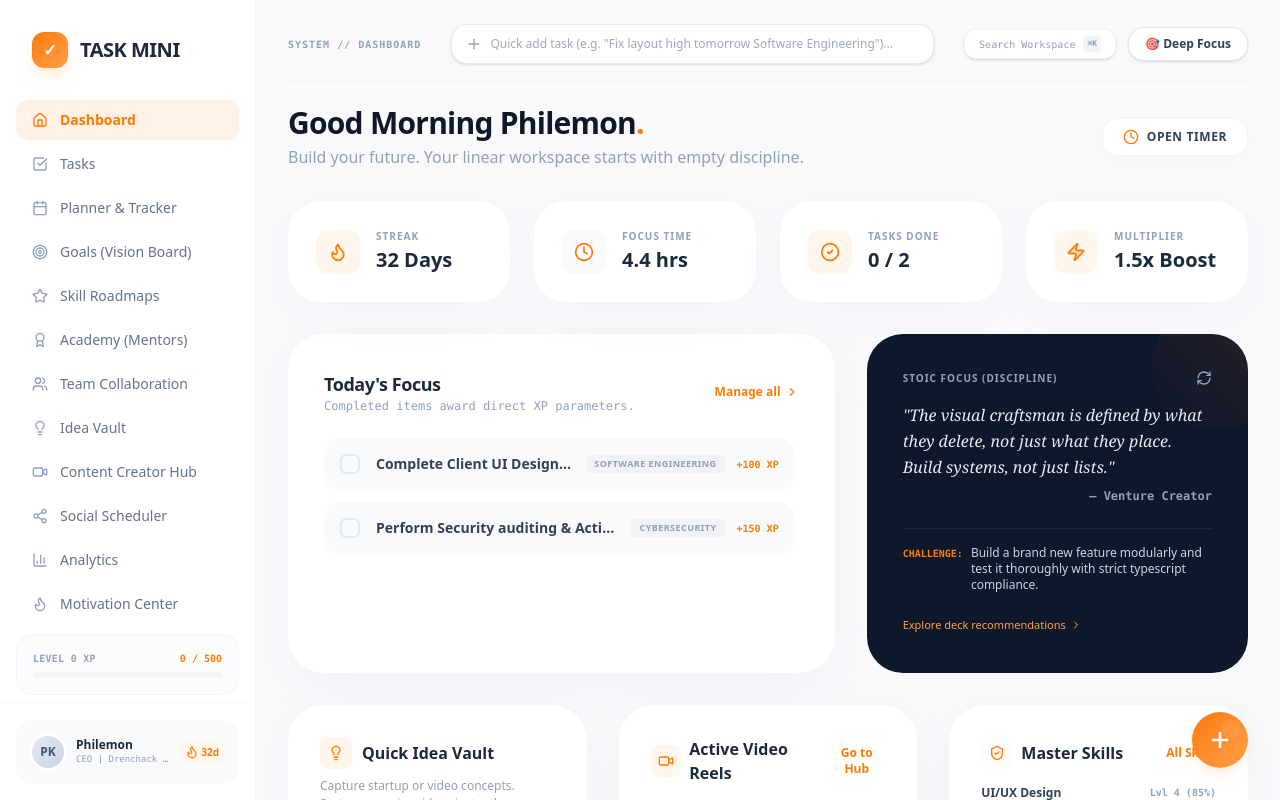
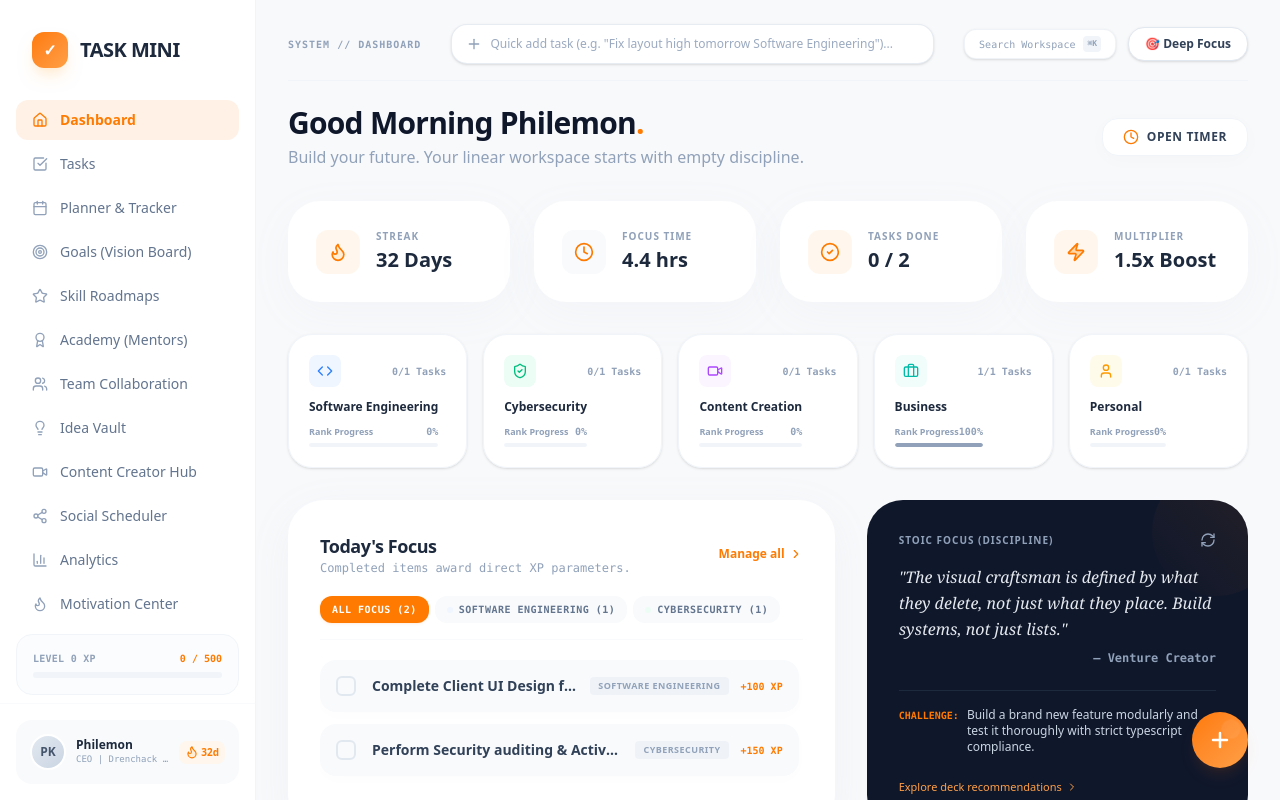
Before and after one commit to Philemon12421/Task-Mini, a React (Vite) app: page / in a window 1280 px wide. Built offline with nearby package versions, Linux system fonts and the light colour scheme.

Commit message:
feat: add category filtering to dashboard
Implement category selection state and filtering logic to allow users to view today's tasks by specific category.

```diff
--- a/src/components/DashboardView.tsx
+++ b/src/components/DashboardView.tsx
@@ -2,7 +2,8 @@ import { motion } from "motion/react";
 import { Task, Goal, Skill, MotivationState, Category } from "../types";
 import {
   CheckCircle2, Circle, Clock, Flame, BookOpen, ChevronRight,
-  Lightbulb, ShieldCheck, Video, RefreshCw, Zap, Plus, Sparkles, X, AlertCircle
+  Lightbulb, ShieldCheck, Video, RefreshCw, Zap, Plus, Sparkles, X, AlertCircle,
+  Code, Briefcase, User
 } from "lucide-react";
 import { useState, FormEvent, useEffect, useRef } from "react";
 
@@ -47,6 +48,9 @@ export default function DashboardView({
   const [nlpSuccess, setNlpSuccess] = useState(false);
   const fabInputRef = useRef<HTMLInputElement>(null);
 
+  // Category state for interactive matrix & checklist filter
+  const [selectedCategory, setSelectedCategory] = useState<Category | "All">("All");
+
   const handleQuickIdeaSubmit = (e: FormEvent) => {
     e.preventDefault();
     if (!quickIdeaTitle.trim()) return;
@@ -56,10 +60,65 @@ export default function DashboardView({
     setTimeout(() => setSuccessMsg(false), 2500);
   };
 
-  // Process numbers
+  // Process numbers & categories
   const todayTasks = tasks.filter(t => t.deadline === "2026-06-11" || t.id === "task-1" || t.id === "task-2" || t.tags?.includes("NLP"));
   const completedTodayCount = todayTasks.filter(t => t.status === "Completed").length;
   const totalTodayCount = todayTasks.length;
+
+  const filteredTodayTasks = selectedCategory === "All"
+    ? todayTasks
+    : todayTasks.filter(t => t.category === selectedCategory);
+
+  const getCategoryStats = (cat: Category) => {
+    const catTasks = tasks.filter(t => t.category === cat);
+    const total = catTasks.length;
+    const completed = catTasks.filter(t => t.status === "Completed").length;
+    const progress = total > 0 ? Math.round((completed / total) * 100) : 0;
+    return { total, completed, progress };
+  };
+
+  const categoriesList: { name: Category; icon: any; color: string; bg: string; border: string; darkBg: string }[] = [
+    {
+      name: "Software Engineering",
+      icon: Code,
+      color: "text-blue-500",
+      bg: "bg-blue-50",
+      border: "border-blue-100",
+      darkBg: "dark:bg-blue-950/20"
+    },
+    {
+      name: "Cybersecurity",
+      icon: ShieldCheck,
+      color: "text-emerald-500",
+      bg: "bg-emerald-50",
+      border: "border-emerald-100",
+      darkBg: "dark:bg-emerald-950/20"
+    },
+    {
+      name: "Content Creation",
+      icon: Video,
+      color: "text-purple-500",
+      bg: "bg-purple-50",
+      border: "border-purple-100",
+      darkBg: "dark:bg-purple-950/20"
+    },
+    {
+      name: "Business",
+      icon: Briefcase,
+      color: "text-teal-500",
+      bg: "bg-teal-50",
+      border: "border-teal-100",
+      darkBg: "dark:bg-teal-950/20"
+    },
+    {
+      name: "Personal",
+      icon: User,
+      color: "text-amber-500",
+      bg: "bg-amber-50",
+      border: "border-amber-100",
+      darkBg: "dark:bg-amber-950/20"
+    }
+  ];
 
   // Real-time NLP parsing engine for FAB
   const parseNLPTask = (input: string) => {
@@ -204,14 +263,14 @@ export default function DashboardView({
       {/* Grid: High Stakes Stats Cards */}
       <div
         id="dashboard-bento-metrics"
-        className={`grid grid-cols-2 lg:grid-cols-4 gap-6 transition-all duration-1000 ${
+        className={`grid grid-cols-1 sm:grid-cols-2 lg:grid-cols-4 gap-4 sm:gap-6 transition-all duration-1000 ${
           isDeepFocus
             ? "opacity-15 pointer-events-none select-none filter saturate-50 blur-[0.2px] hover:opacity-100 hover:pointer-events-auto hover:blur-none hover:saturate-100"
             : "opacity-100"
         }`}
       >
         {/* Metric 1: Streak */}
-        <div className="bg-white/95 dark:bg-slate-900/90 p-7 rounded-[32px] shadow-[0_12px_44px_rgba(148,163,184,0.06)] border-none flex items-center gap-4 relative overflow-hidden group">
+        <div className="bg-white/95 dark:bg-slate-900/90 p-5 sm:p-7 rounded-3xl sm:rounded-[32px] shadow-[0_12px_44px_rgba(148,163,184,0.06)] border-none flex items-center gap-4 relative overflow-hidden group">
           <div className="w-11 h-11 rounded-xl bg-orange-50 dark:bg-orange-500/10 flex items-center justify-center text-[#FF7A00] shrink-0 font-bold">
             <Flame className="w-5 h-5 text-[#FF7A00] fill-orange-100" />
           </div>
@@ -222,7 +281,7 @@ export default function DashboardView({
         </div>
 
         {/* Metric 2: Time Used Today */}
-        <div className="bg-white/95 dark:bg-slate-900/90 p-7 rounded-[32px] shadow-[0_12px_44px_rgba(148,163,184,0.06)] border-none flex items-center gap-4 relative overflow-hidden group">
+        <div className="bg-white/95 dark:bg-slate-900/90 p-5 sm:p-7 rounded-3xl sm:rounded-[32px] shadow-[0_12px_44px_rgba(148,163,184,0.06)] border-none flex items-center gap-4 relative overflow-hidden group">
           <div className="w-11 h-11 rounded-xl bg-slate-50 dark:bg-slate-800 flex items-center justify-center text-slate-700 shrink-0">
             <Clock className="w-5 h-5 text-[#FF7A00]" />
           </div>
@@ -233,7 +292,7 @@ export default function DashboardView({
         </div>
 
         {/* Metric 3: Task Progress */}
-        <div className="bg-white/95 dark:bg-slate-900/90 p-7 rounded-[32px] shadow-[0_12px_44px_rgba(148,163,184,0.06)] border-none flex items-center gap-4 relative overflow-hidden group">
+        <div className="bg-white/95 dark:bg-slate-900/90 p-5 sm:p-7 rounded-3xl sm:rounded-[32px] shadow-[0_12px_44px_rgba(148,163,184,0.06)] border-none flex items-center gap-4 relative overflow-hidden group">
           <div className="w-11 h-11 rounded-xl bg-orange-50 dark:bg-orange-500/10 flex items-center justify-center text-[#FF7A00] shrink-0 font-bold text-sm">
             <CheckCircle2 className="w-5 h-5 text-[#FF7A00]" />
           </div>
@@ -246,7 +305,7 @@ export default function DashboardView({
         </div>
 
         {/* Metric 4: Multiplier/XP Booster */}
-        <div className="bg-white/95 dark:bg-slate-900/90 p-7 rounded-[32px] shadow-[0_12px_44px_rgba(148,163,184,0.06)] border-none flex items-center gap-4 relative overflow-hidden group">
+        <div className="bg-white/95 dark:bg-slate-900/90 p-5 sm:p-7 rounded-3xl sm:rounded-[32px] shadow-[0_12px_44px_rgba(148,163,184,0.06)] border-none flex items-center gap-4 relative overflow-hidden group">
           <div className="w-11 h-11 rounded-xl bg-orange-50 dark:bg-orange-500/10 flex items-center justify-center text-[#FF7A00] shrink-0">
             <Zap className="w-5 h-5 text-[#FF7A00] fill-orange-200" />
           </div>
@@ -257,26 +316,120 @@ export default function DashboardView({
         </div>
       </div>
 
+      {/* Interactive Category Taxonomy Matrix */}
+      <div
+        id="dashboard-category-matrix"
+        className={`grid grid-cols-2 sm:grid-cols-3 lg:grid-cols-5 gap-4 transition-all duration-1000 ${
+          isDeepFocus ? "opacity-15 pointer-events-none select-none filter blur-[0.2px]" : "opacity-100"
+        }`}
+      >
+        {categoriesList.map((catConfig) => {
+          const stats = getCategoryStats(catConfig.name);
+          const isSelected = selectedCategory === catConfig.name;
+          const CatIcon = catConfig.icon;
+
+          return (
+            <button
+              key={catConfig.name}
+              onClick={() => setSelectedCategory(isSelected ? "All" : catConfig.name)}
+              className={`p-4 sm:p-5 rounded-3xl border text-left transition-all duration-300 relative overflow-hidden flex flex-col justify-between group cursor-pointer ${
+                isSelected
+                  ? "bg-white dark:bg-slate-900 border-[#FF7A00] shadow-[0_8px_30px_rgba(255,122,0,0.12)] scale-[1.02]"
+                  : "bg-white/95 dark:bg-slate-900/90 border-slate-100 dark:border-slate-800/80 hover:border-slate-300 dark:hover:border-slate-700 hover:scale-[1.01] shadow-sm"
+              }`}
+            >
+              <div className="flex items-center justify-between w-full mb-3">
+                <div className={`p-2 rounded-lg ${catConfig.bg} ${catConfig.darkBg} ${catConfig.color}`}>
+                  <CatIcon className="w-4 h-4" />
+                </div>
+                <span className="text-[9px] sm:text-[10px] font-mono font-bold text-slate-400 dark:text-slate-500">
+                  {stats.completed}/{stats.total} Tasks
+                </span>
+              </div>
+
+              <div>
+                <h4 className="text-[11px] sm:text-xs font-bold text-slate-800 dark:text-slate-100 leading-tight">
+                  {catConfig.name}
+                </h4>
+
+                {/* Horizontal mini progress bar */}
+                <div className="mt-2.5">
+                  <div className="flex justify-between items-center text-[9px] font-semibold text-slate-400 dark:text-slate-500 mb-1">
+                    <span>Rank Progress</span>
+                    <span className="font-mono text-[9px] sm:text-[10px]">{stats.progress}%</span>
+                  </div>
+                  <div className="w-full bg-slate-100 dark:bg-slate-800/50 h-1 rounded-full overflow-hidden">
+                    <div
+                      style={{ width: `${stats.progress}%` }}
+                      className={`h-full rounded-full transition-all duration-500 ${
+                        isSelected ? "bg-[#FF7A00]" : "bg-slate-400 dark:bg-slate-600"
+                      }`}
+                    />
+                  </div>
+                </div>
+              </div>
+
+              {/* Highlight bar inside card */}
+              {isSelected && (
+                <div className="absolute top-0 left-0 right-0 h-[3px] bg-[#FF7A00]" />
+              )}
+            </button>
+          );
+        })}
+      </div>
+
       {/* Bento Layout Row 1: Focus Tasks & Stoic Motivation Banner */}
-      <div id="dashboard-main-row" className="grid grid-cols-1 lg:grid-cols-12 gap-8">
+      <div id="dashboard-main-row" className="grid grid-cols-1 lg:grid-cols-12 gap-6 lg:gap-8">
 
         {/* Left Side: Today's Focus Checklist (7 cols) - REMAINS ACTIVE & CRISP EVEN IN DEEP FOCUS! */}
         <div
           id="dashboard-col-focus"
-          className="lg:col-span-7 bg-white/95 dark:bg-slate-900/95 p-9 rounded-[36px] shadow-[0_12px_44px_rgba(148,163,184,0.08)] border-none flex flex-col transition-all duration-700"
+          className="lg:col-span-7 bg-white/95 dark:bg-slate-900/95 p-5 sm:p-8 rounded-3xl sm:rounded-[36px] shadow-[0_12px_44px_rgba(148,163,184,0.08)] border-none flex flex-col transition-all duration-700"
         >
-          <div className="flex justify-between items-center mb-6">
+          <div className="flex flex-col sm:flex-row sm:items-center justify-between gap-3 mb-5">
             <div>
               <h2 className="text-lg font-bold font-sans text-slate-800 dark:text-white tracking-tight">Today's Focus</h2>
-              <p className="text-xs text-slate-450 text-slate-400 font-mono">Completed items award direct XP parameters.</p>
+              <p className="text-xs text-slate-400 font-mono">Completed items award direct XP parameters.</p>
             </div>
             <button
               onClick={() => onNavigate("tasks")}
-              className="text-[#FF7A00] font-semibold text-xs flex items-center gap-1 hover:underline cursor-pointer"
+              className="text-[#FF7A00] font-semibold text-xs flex items-center gap-1 hover:underline cursor-pointer self-start sm:self-auto"
             >
               <span>Manage all</span>
               <ChevronRight className="w-3.5 h-3.5" />
             </button>
+          </div>
+
+          {/* Categorised Filter Pills Tray */}
+          <div className="flex flex-wrap gap-1.5 mb-5 border-b border-slate-50 dark:border-slate-800/45 pb-4">
+            <button
+              onClick={() => setSelectedCategory("All")}
+              className={`px-3 py-1.5 rounded-xl text-[9px] sm:text-[10px] font-bold font-mono uppercase tracking-wider transition-all cursor-pointer ${
+                selectedCategory === "All"
+                  ? "bg-[#FF7A00] text-white shadow-sm shadow-orange-500/10"
+                  : "bg-slate-50 dark:bg-slate-800/80 hover:bg-slate-100 text-slate-500 dark:text-slate-400"
+              }`}
+            >
+              All Focus ({todayTasks.length})
+            </button>
+            {categoriesList.map((catConfig) => {
+              const count = todayTasks.filter(t => t.category === catConfig.name).length;
+              if (count === 0 && selectedCategory !== catConfig.name) return null;
+              return (
+                <button
+                  key={catConfig.name}
+                  onClick={() => setSelectedCategory(catConfig.name)}
+                  className={`px-3 py-1.5 rounded-xl text-[9px] sm:text-[10px] font-bold font-mono uppercase tracking-wider transition-all flex items-center gap-1.5 cursor-pointer ${
+                    selectedCategory === catConfig.name
+                      ? "bg-[#FF7A00] text-white shadow-sm shadow-orange-500/10"
+                      : "bg-slate-50 dark:bg-slate-800/80 hover:bg-slate-100 text-slate-500 dark:text-slate-450"
+                  }`}
+                >
+                  <span className={`w-1.5 h-1.5 rounded-full ${selectedCategory === catConfig.name ? "bg-white" : catConfig.bg.replace("bg-", "bg-").concat(" ").concat(catConfig.color)}`} />
+                  <span>{catConfig.name} ({count})</span>
+                </button>
+              );
+            })}
           </div>
 
           <div className="space-y-3 flex-1 overflow-y-auto max-h-[300px] pr-1">
@@ -284,8 +437,18 @@ export default function DashboardView({
               <div className="text-center py-10">
                 <p className="text-slate-400 text-sm">No tasks mapped out for today.</p>
               </div>
+            ) : filteredTodayTasks.length === 0 ? (
+              <div className="text-center py-10 flex flex-col items-center justify-center">
+                <p className="text-slate-400 text-xs font-mono">No today's focus items for this category.</p>
+                <button
+                  onClick={() => setSelectedCategory("All")}
+                  className="mt-3 text-xs font-bold text-[#FF7A00] hover:underline cursor-pointer"
+                >
+                  Clear filter & show all
+                </button>
+              </div>
             ) : (
-              todayTasks.map((task) => (
+              filteredTodayTasks.map((task) => (
                 <div
                   id={`dashboard-task-card-${task.id}`}
                   key={task.id}
@@ -303,7 +466,7 @@ export default function DashboardView({
                       {task.status === "Completed" ? (
                         <div className="w-5 h-5 rounded-md flex items-center justify-center bg-[#FF7A00]">
                           <svg xmlns="http://www.w3.org/2000/svg" className="w-3 h-3 text-white" fill="none" viewBox="0 0 24 24" stroke="currentColor">
-                            <path strokeLinecap="round" strokeLinejoin="round" strokeWidth="3" d="M5 13l4 4L19 7" />
+                             <path strokeLinecap="round" strokeLinejoin="round" strokeWidth="3" d="M5 13l4 4L19 7" />
                           </svg>
                         </div>
                       ) : (
@@ -317,7 +480,7 @@ export default function DashboardView({
                     </span>
                   </div>
                   <div className="flex items-center gap-3 shrink-0">
-                    <span className="text-[9px] font-bold px-2 py-0.5 bg-slate-200/40 dark:bg-slate-800 text-slate-400 dark:text-slate-400 uppercase tracking-wider rounded">
+                    <span className="text-[9px] font-bold px-2 py-0.5 bg-slate-200/40 dark:bg-slate-800 text-slate-400 dark:text-slate-450 uppercase tracking-wider rounded">
                       {task.category || "TASKS"}
                     </span>
                     <span className="text-[10px] font-bold font-mono text-[#FF7A00]">+{task.xpReward} XP</span>
@@ -331,7 +494,7 @@ export default function DashboardView({
         {/* Right Side: Stoic / Personal Motivation Widget (5 cols) - DIMMED IN DEEP FOCUS */}
         <div
           id="dashboard-col-stoic"
-          className={`lg:col-span-5 bg-slate-900 p-9 rounded-[36px] text-white flex flex-col justify-between relative overflow-hidden transition-all duration-1000 ${
+          className={`lg:col-span-5 bg-slate-900 p-5 sm:p-8 rounded-3xl sm:rounded-[36px] text-white flex flex-col justify-between relative overflow-hidden transition-all duration-1000 ${
             isDeepFocus
               ? "opacity-15 pointer-events-none select-none filter saturate-50 blur-[0.2px] hover:opacity-100 hover:pointer-events-auto hover:blur-none hover:saturate-100"
               : "opacity-100"
@@ -384,7 +547,7 @@ export default function DashboardView({
       {/* Layout Row 2: Planner Snippet & Quick Idea Capture Bento - DIMMED IN DEEP FOCUS */}
       <div
         id="dashboard-row-bento-2"
-        className={`grid grid-cols-1 lg:grid-cols-3 gap-8 transition-all duration-1000 ${
+        className={`grid grid-cols-1 md:grid-cols-2 lg:grid-cols-3 gap-6 lg:gap-8 transition-all duration-1000 ${
           isDeepFocus
             ? "opacity-15 pointer-events-none select-none filter saturate-50 blur-[0.2px] hover:opacity-100 hover:pointer-events-auto hover:blur-none hover:saturate-100"
             : "opacity-100"
@@ -392,7 +555,7 @@ export default function DashboardView({
       >
 
         {/* Quick Idea Capture (1 Col) */}
-        <div id="dashboard-quick-idea" className="bg-white/95 dark:bg-slate-900/95 p-8 rounded-[36px] shadow-[0_12px_44px_rgba(148,163,184,0.08)] border-none flex flex-col justify-between">
+        <div id="dashboard-quick-idea" className="bg-white/95 dark:bg-slate-900/95 p-5 sm:p-7 rounded-3xl sm:rounded-[36px] shadow-[0_12px_44px_rgba(148,163,184,0.08)] border-none flex flex-col justify-between">
           <div>
             <div className="flex items-center gap-2.5 mb-2">
               <div className="w-8 h-8 rounded-lg bg-orange-50 dark:bg-orange-500/10 flex items-center justify-center text-[#FF7A00]">
@@ -430,7 +593,7 @@ export default function DashboardView({
         </div>
 
         {/* Video Creator Hub Queue Snippet (1 Col) */}
-        <div id="dashboard-creator-snippet" className="bg-white/95 dark:bg-slate-900/95 p-8 rounded-[36px] shadow-[0_12px_44px_rgba(148,163,184,0.08)] border-none flex flex-col justify-between">
+        <div id="dashboard-creator-snippet" className="bg-white/95 dark:bg-slate-900/95 p-5 sm:p-7 rounded-3xl sm:rounded-[36px] shadow-[0_12px_44px_rgba(148,163,184,0.08)] border-none flex flex-col justify-between">
           <div>
             <div className="flex items-center justify-between mb-4">
               <div className="flex items-center gap-2">
@@ -472,7 +635,7 @@ export default function DashboardView({
         </div>
 
         {/* Micro Skills Bento Preview (1 Col) */}
-        <div id="dashboard-skills-snippet" className="bg-white/95 dark:bg-slate-900/95 p-8 rounded-[36px] shadow-[0_12px_44px_rgba(148,163,184,0.08)] border-none flex flex-col justify-between">
+        <div id="dashboard-skills-snippet" className="bg-white/95 dark:bg-slate-900/95 p-5 sm:p-7 rounded-3xl sm:rounded-[36px] shadow-[0_12px_44px_rgba(148,163,184,0.08)] border-none flex flex-col justify-between md:col-span-2 lg:col-span-1">
           <div>
             <div className="flex items-center justify-between mb-4">
               <div className="flex items-center gap-2">
@@ -519,12 +682,12 @@ export default function DashboardView({
       {/* ========================================================== */}
       <div
         id="nlp-fab-system"
-        className="fixed bottom-8 right-8 z-[90] flex flex-col items-end"
+        className="fixed bottom-4 right-4 md:bottom-8 md:right-8 z-[90] flex flex-col items-end max-w-[calc(100vw-2rem)]"
       >
         {/* Expanded NLP Panel */}
         {fabOpen && (
           <div
-            className="mb-4 w-[360px] md:w-[410px] bg-white/95 dark:bg-slate-900/95 backdrop-blur-lg rounded-[28px] shadow-[0_20px_50px_rgba(0,0,0,0.18)] p-6 border-none text-left animate-in fade-in slide-in-from-bottom-6 duration-300"
+            className="mb-4 w-[290px] xs:w-[340px] sm:w-[360px] md:w-[410px] bg-white/95 dark:bg-slate-900/95 backdrop-blur-lg rounded-[28px] shadow-[0_20px_50px_rgba(0,0,0,0.18)] p-5 sm:p-6 border-none text-left animate-in fade-in slide-in-from-bottom-6 duration-300 max-w-full"
             onClick={(e) => e.stopPropagation()}
           >
             <div className="flex justify-between items-center pb-3 border-b border-slate-100 dark:border-slate-800/80 mb-3.5">
```
